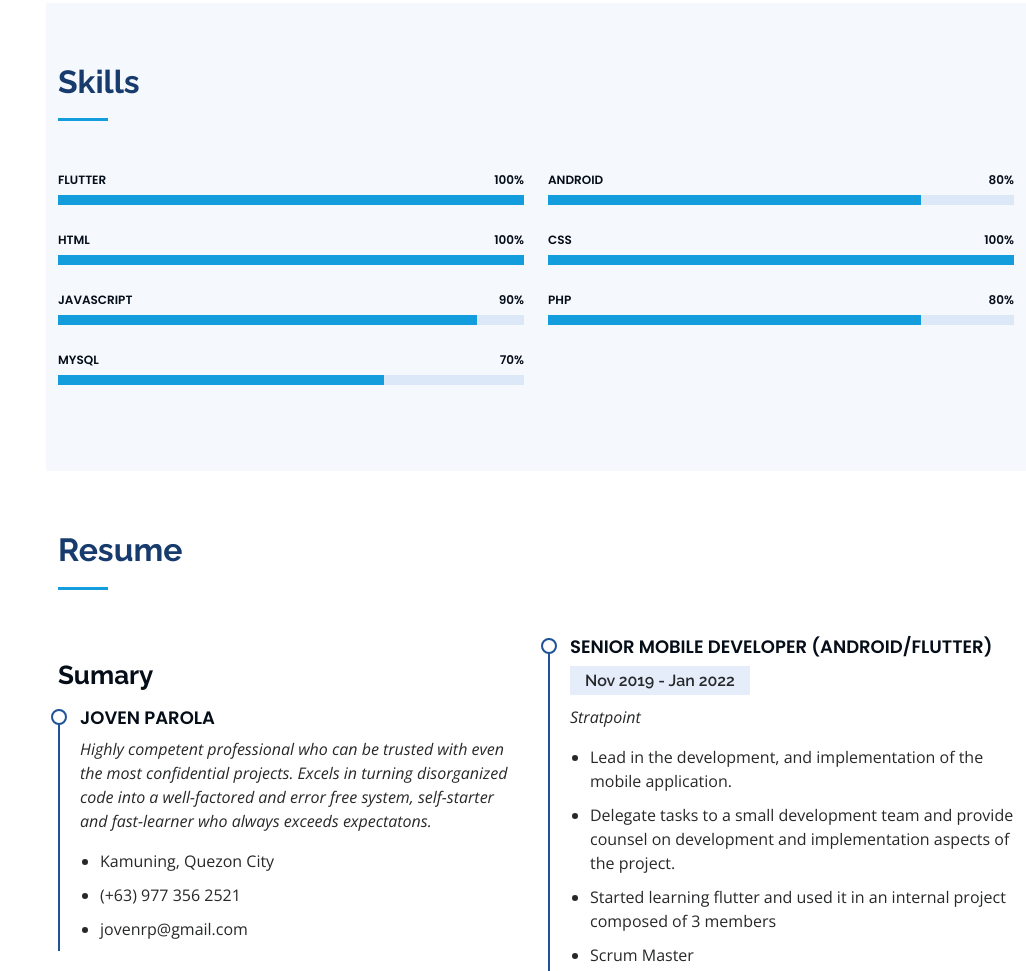
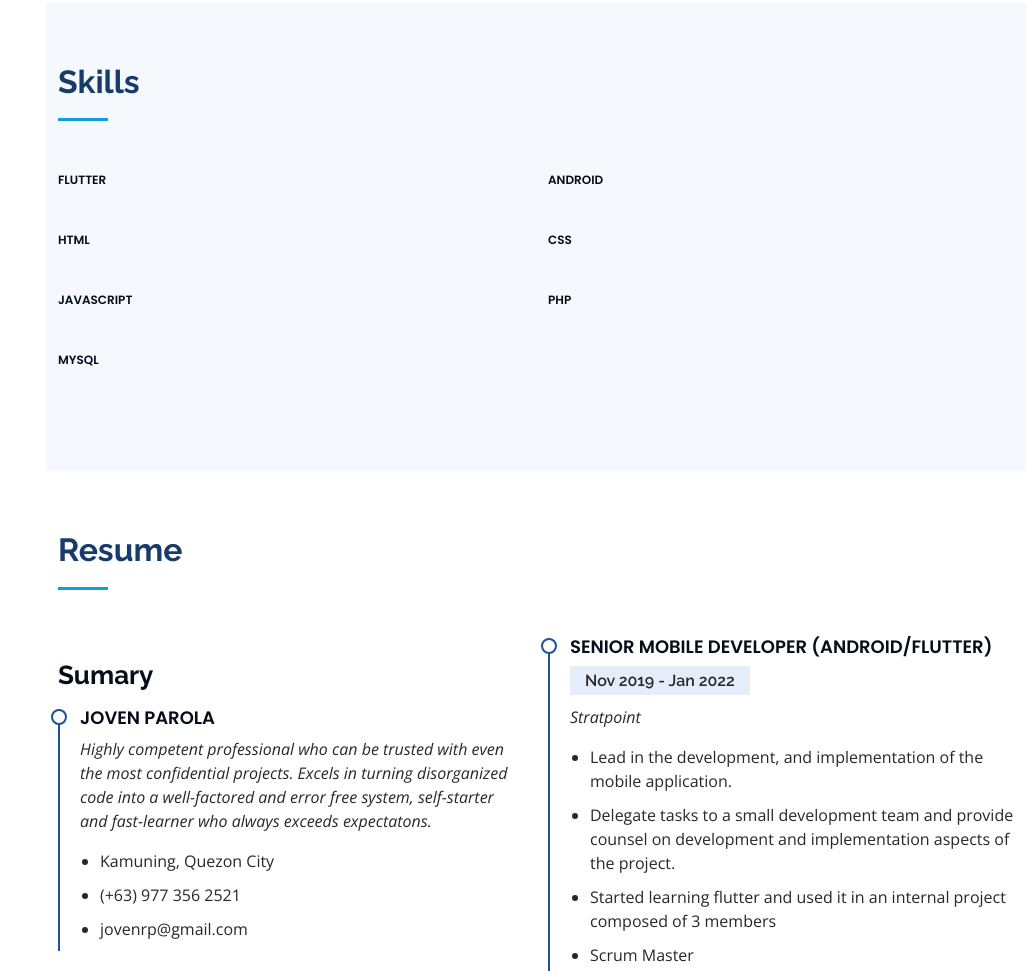
Before and after one commit to jovenrp/jovenrp.github.io, a plain HTML site: page index.html in a window 1280 px wide. Shown: the part 1376-2347 px from the top of the page, without its empty margins (254-1280 px from the left). Drawn offline with nearby package versions, Linux system fonts and the light colour scheme.

Commit message:
Update index.html

```diff
--- a/index.html
+++ b/index.html
@@ -143,31 +143,19 @@
           <div class="col-lg-6" data-aos="fade-up">
 
             <div class="progress">
-              <span class="skill">Flutter <i class="val">100%</i></span>
-              <div class="progress-bar-wrap">
-                <div class="progress-bar" role="progressbar" aria-valuenow="100" aria-valuemin="0" aria-valuemax="100"></div>
-              </div>
+              <span class="skill">Flutter</span>
             </div>
 
             <div class="progress">
-              <span class="skill">html <i class="val">100%</i></span>
-              <div class="progress-bar-wrap">
-                <div class="progress-bar" role="progressbar" aria-valuenow="100" aria-valuemin="0" aria-valuemax="100"></div>
-              </div>
+              <span class="skill">html</span>
             </div>
 
             <div class="progress">
-              <span class="skill">JavaScript <i class="val">90%</i></span>
-              <div class="progress-bar-wrap">
-                <div class="progress-bar" role="progressbar" aria-valuenow="90" aria-valuemin="0" aria-valuemax="100"></div>
-              </div>
+              <span class="skill">JavaScript</span>
             </div>
 
               <div class="progress">
-              <span class="skill">MySQL <i class="val">70%</i></span>
-              <div class="progress-bar-wrap">
-                <div class="progress-bar" role="progressbar" aria-valuenow="70" aria-valuemin="0" aria-valuemax="100"></div>
-              </div>
+              <span class="skill">MySQL</span>
             </div>
 
           </div>
@@ -175,24 +163,15 @@
           <div class="col-lg-6" data-aos="fade-up" data-aos-delay="100">
 
             <div class="progress">
-              <span class="skill">Android <i class="val">80%</i></span>
-              <div class="progress-bar-wrap">
-                <div class="progress-bar" role="progressbar" aria-valuenow="80" aria-valuemin="0" aria-valuemax="100"></div>
-              </div>
+              <span class="skill">Android</span>
             </div>
 
             <div class="progress">
-              <span class="skill">css <i class="val">100%</i></span>
-              <div class="progress-bar-wrap">
-                <div class="progress-bar" role="progressbar" aria-valuenow="100" aria-valuemin="0" aria-valuemax="100"></div>
-              </div>
+              <span class="skill">css</span>
             </div>
 
             <div class="progress">
-              <span class="skill">php <i class="val">80%</i></span>
-              <div class="progress-bar-wrap">
-                <div class="progress-bar" role="progressbar" aria-valuenow="80" aria-valuemin="0" aria-valuemax="100"></div>
-              </div>
+              <span class="skill">php</span>
             </div>
 
           </div>
```
